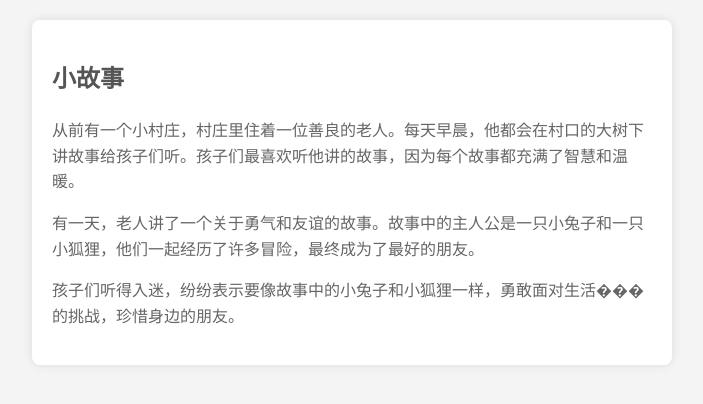
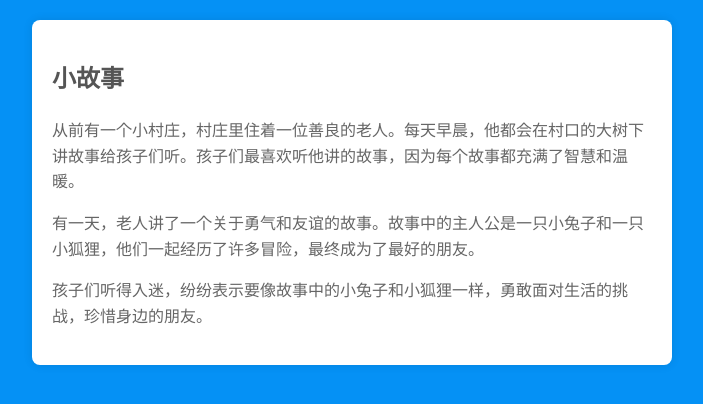
Before and after one commit to 23423434234/-, a plain HTML site: page index.html in a window 1280 px wide. Shown: the whole page, without its empty margins (288-991 px from the left). Drawn offline with Linux system fonts and the light colour scheme.

Commit message:
更新样式表背景颜色，并修正index.html中的文本错误

```diff
--- a/index.html
+++ b/index.html
@@ -11,7 +11,7 @@
         <h2>小故事</h2>
         <p>从前有一个小村庄，村庄里住着一位善良的老人。每天早晨，他都会在村口的大树下讲故事给孩子们听。孩子们最喜欢听他讲的故事，因为每个故事都充满了智慧和温暖。</p>
         <p>有一天，老人讲了一个关于勇气和友谊的故事。故事中的主人公是一只小兔子和一只小狐狸，他们一起经历了许多冒险，最终成为了最好的朋友。</p>
-        <p>孩子们听得入迷，纷纷表示要像故事中的小兔子和小狐狸一样，勇敢面对生活���的挑战，珍惜身边的朋友。</p>
+        <p>孩子们听得入迷，纷纷表示要像故事中的小兔子和小狐狸一样，勇敢面对生活的挑战，珍惜身边的朋友。</p>
     </div>
 
     <script src=".github\scripts\main.js"></script>
```
Also changed, not shown: .github/workflows/styles/styles.css.
